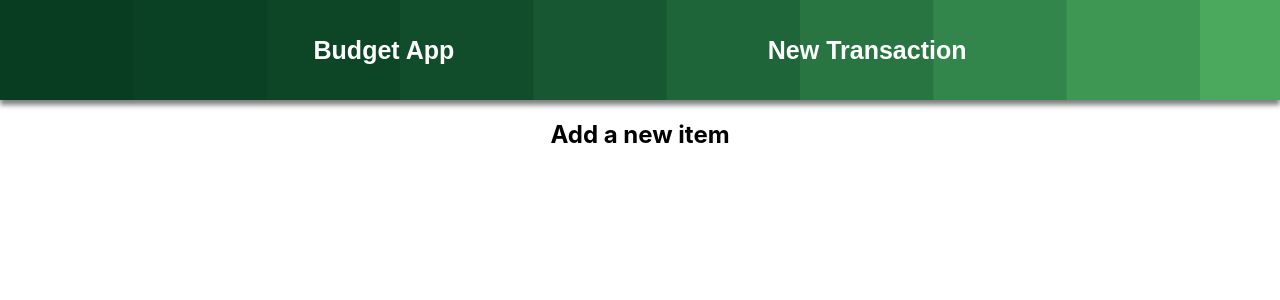
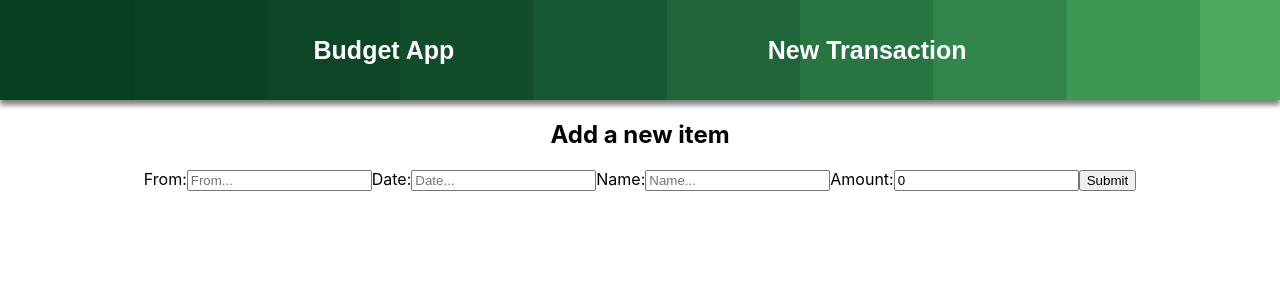
Before and after one commit to yashiazize/Frontend-Budgeting-App, a React (Create React App) app in the folder frontend-budgeting-app/: page /transactions/new in a window 1280 px wide. Shown: the top 300 px of the page. Built offline with nearby package versions, Linux system fonts and the light colour scheme; no server answers.

Commit message:
complete newlogform setup

```diff
--- a/frontend-budgeting-app/src/Components/NewLogForm.js
+++ b/frontend-budgeting-app/src/Components/NewLogForm.js
@@ -8,11 +8,53 @@ const NewLogForm = (props) => {
     amount: 0,
   });
 
+  const handleChange = (e) => {
+    setTransaction({...transaction, [e.target.id]: e.target.value})
+  }
+
+  const handleSubmit = (e) => {
+    e.preventDefault();
+  };
+
   return (
-  <section>
-
-  </section>
-  )
+    <section>
+      <form onSubmit={handleSubmit}>
+        <label htmlFor="from">From:</label>
+        <input
+          id="from"
+          value={transaction.from}
+          onChange={handleChange}
+          type="text"
+          placeholder="From..."
+        />
+        <label htmlFor="date">Date:</label>
+        <input
+          id="date"
+          value={transaction.date}
+          onChange={handleChange}
+          type="text"
+          placeholder="Date..."
+        />
+        <label htmlFor="name">Name:</label>
+        <input
+          id="name"
+          value={transaction.name}
+          onChange={handleChange}
+          type="text"
+          placeholder="Name..."
+        />
+        <label htmlFor="amount">Amount:</label>
+        <input
+          id="amount"
+          value={transaction.amount}
+          onChange={handleChange}
+          type="text"
+          placeholder="Amount..."
+        />
+        <input type="submit"/>
+      </form>
+    </section>
+  );
 };
 
 export default NewLogForm;
```
